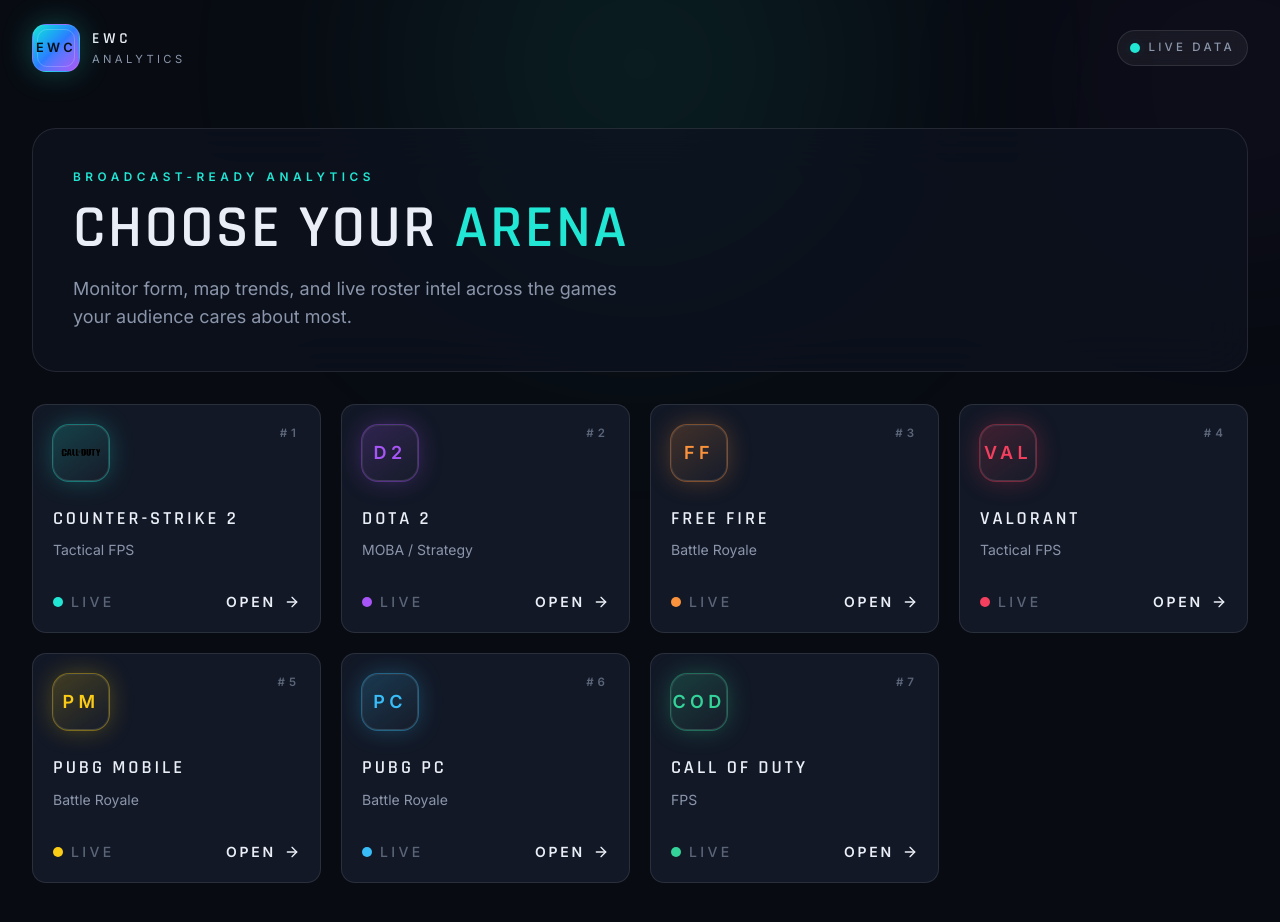
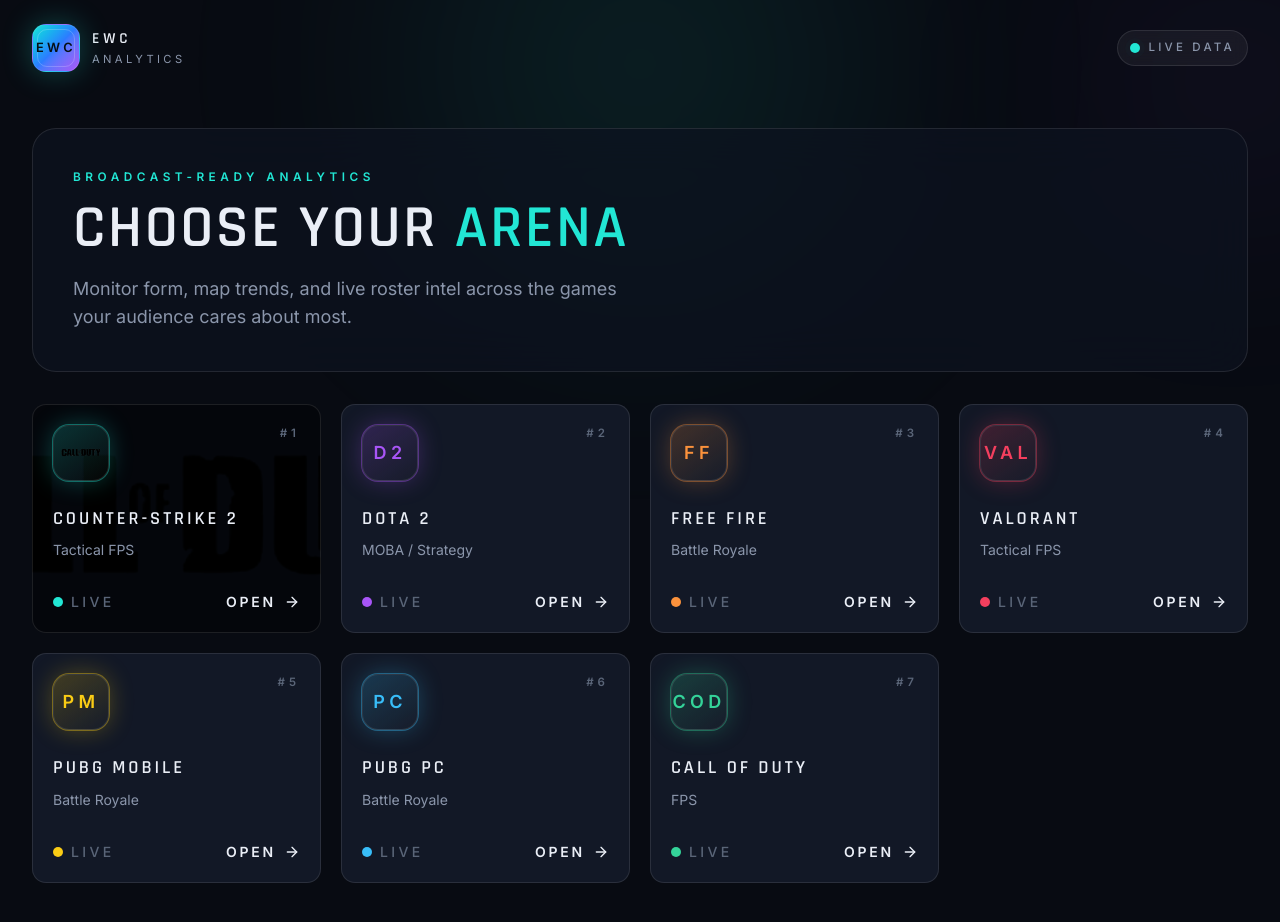
Before and after one commit to chandaangana-afk/my-app-ewc-, a Next.js app: page / in a window 1280 px wide. Shown: the top 922 px of the page. Built offline with nearby package versions, Linux system fonts and the light colour scheme.

Commit message:
counter strike 2 background change

```diff
--- a/src/app/globals.css
+++ b/src/app/globals.css
@@ -37,6 +37,10 @@
   --accent-line: rgba(34, 230, 212, 0.38);
   --accent-bg: rgba(34, 230, 212, 0.2);
   --accent-text: #22E6D4;
+  background-image: linear-gradient(rgba(8, 11, 18, 0.82), rgba(8, 11, 18, 0.82)), url('/cod2.png');
+  background-blend-mode: overlay;
+  background-position: center;
+  background-size: cover;
 }
 
 .game-card--valorant {
```
